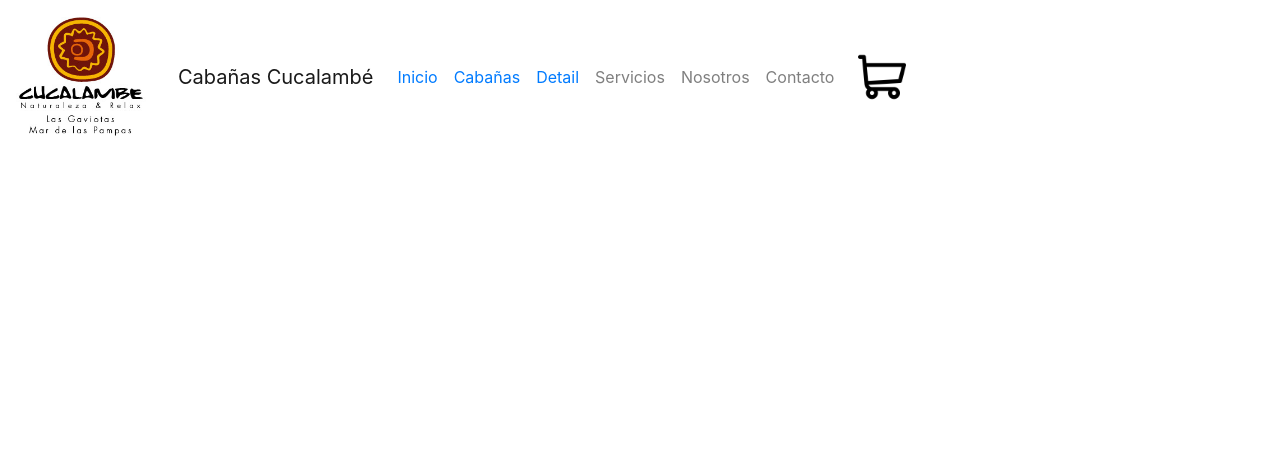
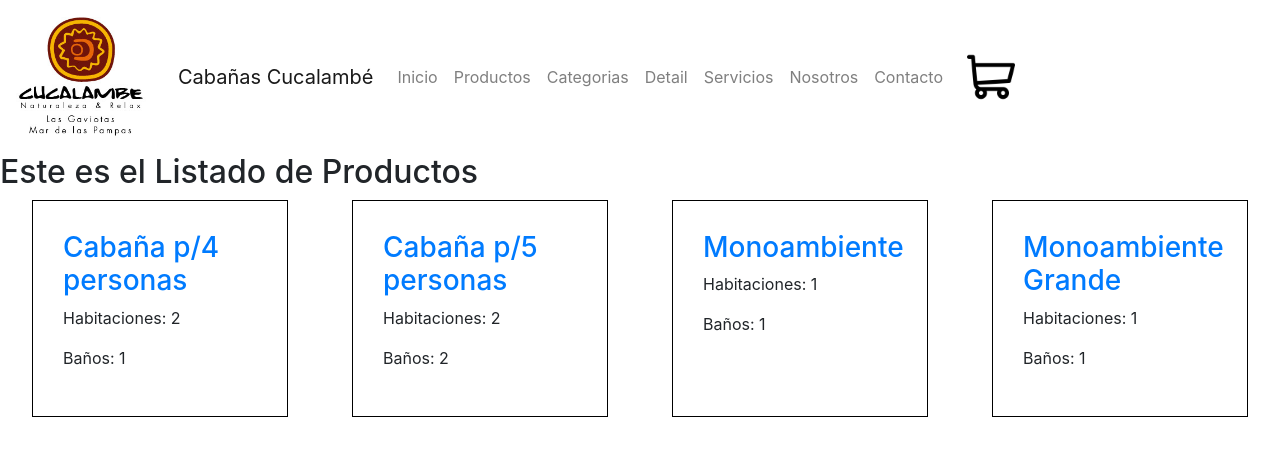
Before and after one commit to tomydiaz/proyectoreact, a React (Create React App) app: page /productos in a window 1280 px wide. Shown: the top 456 px of the page. Built offline with nearby package versions, Linux system fonts and the light colour scheme.

Commit message:
routing avanzado

```diff
--- a/src/App.css
+++ b/src/App.css
@@ -36,6 +36,10 @@
   width: 100%;
 }
 
+.pointer {
+  cursor: pointer;
+}
+
 .cardEnContainer {
 
   border:1px black solid !important;
--- a/src/App.js
+++ b/src/App.js
@@ -3,9 +3,11 @@ import { BrowserRouter, Switch, Route } from "react-router-dom";
 import ItemListContainer from './components/ItemListContainer';
 import NavBarComponent from './components/NavBar';
 import ItemDetailContainer from "./components/ItemDetailContainer/ItemDetailContainer"
+import CartContext from "../src/context/CartContext.jsx"
 
 const App = () => {
   return (
+    <CartContext.Provider value={[]}>
       <BrowserRouter>
         <NavBarComponent/>
 
@@ -15,7 +17,11 @@ const App = () => {
             <h1>Estás en el Inicio</h1>
           </Route>
 
-        <Route exact path="/cabañas">
+          <Route exact path="/productos">
+            <ItemListContainer/>
+          </Route>
+
+          <Route exact path="/categoria/:productoId">
             <ItemListContainer/>
           </Route>
 
@@ -23,8 +29,13 @@ const App = () => {
             <ItemDetailContainer/>
           </Route>
 
+          <Route exact path="*">
+            <h2 className="notFound">Not Found</h2>
+          </Route>
+
         </Switch>
       </BrowserRouter>
+    </CartContext.Provider>
   );
 }
 
--- a/src/components/Item/index.js
+++ b/src/components/Item/index.js
@@ -1,8 +1,10 @@
+import { NavLink } from "react-router-dom"
+
 const Item = ({producto}) => {
     return(
         <>
             <div  className="cardEnContainer">
-                <h3 className="textoCard">{producto.name}</h3>
+                <NavLink to={`/detail/${producto.id}`}><h3 className="textoCard">{producto.name}</h3></NavLink>
                 <p className="textoCard">Habitaciones: {producto.habitaciones}</p>
                 <p className="textoCard">Baños: {producto.baños}</p>
             </div>
--- a/src/components/ItemCount/index.js
+++ b/src/components/ItemCount/index.js
@@ -9,7 +9,7 @@ const ItemCount = (props) => {
 
             <button onClick={() => { props.onAdd(props.stock) }} className="button"> + </button>
 
-            <button className="button"> Comprar </button>
+            <button onClick={() => { props.agregadoCarrito() }}className="button"> Agregar al carrito </button>
         </>
     )
 }
--- a/src/components/ItemDetail/index.js
+++ b/src/components/ItemDetail/index.js
@@ -9,7 +9,7 @@ const ItemDetail = (props) => {
                 <p className="textoCard"><b>Habitaciones:</b> {props.producto.habitaciones}</p>
                 <p className="textoCard"><b>Baños: </b>{props.producto.baños}</p>
                 <p className="textoCard"><b>Descripcion: </b>{props.producto.descripcion}</p>
-                <ItemCount stock = {12} contador = {props.contador} onAdd = {props.onAdd} onSupr = {props.onSupr}/>
+                <ItemCount stock = {12} contador = {props.contador} onAdd = {props.onAdd} onSupr = {props.onSupr} agregadoCarrito= {props.agregadoCarrito}/>
             </div>
 
         </>
--- a/src/components/NavBar/index.js
+++ b/src/components/NavBar/index.js
@@ -1,6 +1,6 @@
 import Logo from "../../images/logo.jpg";
 import CartWidgetComponent from "../CartWidget/index.js";
-import { Link } from 'react-router-dom';
+import { Link, NavLink } from 'react-router-dom';
 
 const NavBarComponent = () => {
     return (
@@ -13,12 +13,20 @@ const NavBarComponent = () => {
                 </button>
                 <div className="collapse navbar-collapse" id="navbarNavAltMarkup">
                     <div class="navbar-nav">
-                        <div className="nav-item nav-link"><Link to={`/`}>Inicio</Link></div>
-                        <div className="nav-item nav-link"><Link to={`/cabañas`}>Cabañas</Link></div>
-                        <div className="nav-item nav-link"><Link to={`/detail`}>Detail</Link></div>
-                        <div className="nav-item nav-link">Servicios</div>
-                        <div className="nav-item nav-link">Nosotros</div>
-                        <div className="nav-item nav-link">Contacto</div>
+                        <div><NavLink to={`/`}  className="nav-item nav-link" activeClassName="seleccionado">Inicio</NavLink></div>
+                        <div><NavLink to={`/productos`}  className="nav-item nav-link" activeClassName="seleccionado">Productos</NavLink></div>
+                        <li className="nav-item dropdown">
+                            <div className="nav-link  pointer" id="navbarDropdownMenuLink" data-toggle="dropdown" aria-haspopup="true" aria-expanded="false">Categorias</div>
+                                <div className="dropdown-menu" aria-labelledby="navbarDropdownMenuLink">
+                                    <NavLink to={`/categoria/1`} className="dropdown-item">Remeras</NavLink>
+                                    <NavLink to={`/categoria/2`} className="dropdown-item">Buzos</NavLink>
+                                    <NavLink to={`/categoria/3`} className="dropdown-item">Pantalones</NavLink>
+                                </div>
+                        </li>
+                        <div><NavLink to={`/detail`}  className="nav-item nav-link" activeClassName="seleccionado">Detail</NavLink></div>
+                        <div><NavLink to={`*`}  className="nav-item nav-link" activeClassName="seleccionado">Servicios</NavLink></div>
+                        <div><NavLink to={`*`}  className="nav-item nav-link" activeClassName="seleccionado">Nosotros</NavLink></div>
+                        <div><NavLink to={`*`}  className="nav-item nav-link" activeClassName="seleccionado">Contacto</NavLink></div>
                     </div>
                     <CartWidgetComponent />
                 </div>
--- a/src/components/itemListContainer/index.js
+++ b/src/components/itemListContainer/index.js
@@ -1,29 +1,43 @@
 import { useEffect, useState } from "react";
 import productList from "../../mocks/productList.js";
 import ItemList from "../ItemList";
+import { useParams } from "react-router-dom";
 
 const ItemListContainer = () => {
 
     const [productos, setProductos] = useState([])
 
+    const { productoId } = useParams();
+
     useEffect(()=> {
-        const miPromesa = new Promise((resolve, reject) => {
-            setTimeout(() => {
-                resolve(productList)
-            }, 1000);
-        });
 
-        miPromesa.then(
-            (result)=>{
-                setProductos(result)
+        var productListFiltrada = productList.filter(producto => {
+            if(producto.idCategoria.toString() === productoId){
+                return producto
             }
-        )
-    })
+            else {
+                return undefined
+            }
+        })
+
+        if (productListFiltrada.length !== 0) {
+            setProductos(productListFiltrada)
+        } else {
+            setProductos(productList)
+        }
+
+
+
+        return {
+
+        }
+
+    },[productoId])
 
 
     return (
         <>
-            <h2>Este es el item list container</h2>
+            <h2>Este es el Listado de Productos {productoId}</h2>
             <ItemList productos={productos}/>
         </>
     )
--- /dev/null
+++ b/src/context/CartContext.jsx
@@ -0,0 +1,5 @@
+import { createContext } from "react";
+
+const CartContext = createContext();
+
+export default CartContext
--- a/src/mocks/productList.js
+++ b/src/mocks/productList.js
@@ -4,10 +4,10 @@ import mono from "../images/mono.jpg"
 import monoGde from "../images/monoGde.jpg"
 
 const productList = [
-    {id: 1, name: "Cabaña p/4 personas", baños: 1, habitaciones: 2, mtsCuadrados: 55, img : cab4, descripcion: "Sus 55 m2 de superficie cubierta se reparten en dos plantas. <b>Planta baja:</b> Compuesta por un comedor con cocina integrada y baño completo. <b>Planta alta:</b> Compuesta por dos dormitorios. Un dormitorio con cama matrimonial y balcon al frente. El segundo dormitorio posee dos camas fijas."},
-    {id: 2, name: "Cabaña p/5 personas", baños: 2, habitaciones: 2, mtsCuadrados: 62, img : cab5, descripcion: "Sus 62 m2 de superficie cubierta se reparten en dos plantas. <b>Planta baja:</b> Compuesta por un comedor con cocina integrada y toilette. Deck al frente y deck con parrilla y pileta para lavar en la parte de atras. <b>Planta alta:</b> Compuesta por dos dormitorios y el baño principal. Un dormitorio con cama matrimonial y balcon al frente. El segundo dormitorio posee tres camas fijas."},
-    {id: 3, name: "Monoambiente", baños: 1, habitaciones: 1, mtsCuadrados: 26, img : mono, descripcion: "Sus 26 m2 de superficie cubierta se encuentra compuesta por un ambiente con cocina y baño completo. Deck al frente y deck con parrilla y pileta para lavar en la parte de atras."},
-    {id: 4, name: "Monoambiente Grande", baños: 1, habitaciones: 1, mtsCuadrados: 40, img : monoGde, descripcion: "Sus 40 m2 de superficie cubierta se encuentra compuesta por un ambiente grande con cocina y baño completo.Cama matrimonial, cama simple fija y espacio para cuna de bebe. Deck al frente y deck con parrilla en la parte de atras."}
+    {id: 1, idCategoria: 1, name: "Cabaña p/4 personas", baños: 1, habitaciones: 2, mtsCuadrados: 55, img : cab4, descripcion: "Sus 55 m2 de superficie cubierta se reparten en dos plantas. <b>Planta baja:</b> Compuesta por un comedor con cocina integrada y baño completo. <b>Planta alta:</b> Compuesta por dos dormitorios. Un dormitorio con cama matrimonial y balcon al frente. El segundo dormitorio posee dos camas fijas."},
+    {id: 2, idCategoria: 2, name: "Cabaña p/5 personas", baños: 2, habitaciones: 2, mtsCuadrados: 62, img : cab5, descripcion: "Sus 62 m2 de superficie cubierta se reparten en dos plantas. <b>Planta baja:</b> Compuesta por un comedor con cocina integrada y toilette. Deck al frente y deck con parrilla y pileta para lavar en la parte de atras. <b>Planta alta:</b> Compuesta por dos dormitorios y el baño principal. Un dormitorio con cama matrimonial y balcon al frente. El segundo dormitorio posee tres camas fijas."},
+    {id: 3, idCategoria: 3, name: "Monoambiente", baños: 1, habitaciones: 1, mtsCuadrados: 26, img : mono, descripcion: "Sus 26 m2 de superficie cubierta se encuentra compuesta por un ambiente con cocina y baño completo. Deck al frente y deck con parrilla y pileta para lavar en la parte de atras."},
+    {id: 4, idCategoria: 1, name: "Monoambiente Grande", baños: 1, habitaciones: 1, mtsCuadrados: 40, img : monoGde, descripcion: "Sus 40 m2 de superficie cubierta se encuentra compuesta por un ambiente grande con cocina y baño completo.Cama matrimonial, cama simple fija y espacio para cuna de bebe. Deck al frente y deck con parrilla en la parte de atras."}
 ]
 
 export default productList
```
Also changed, not shown: src/components/ItemDetailContainer/ItemDetailContainer.js (+7 -17 lines), txt.txt (added), 1 other file (tests, documents, lock files or other folders). Lines whose indentation alone changed are shown as unchanged.
